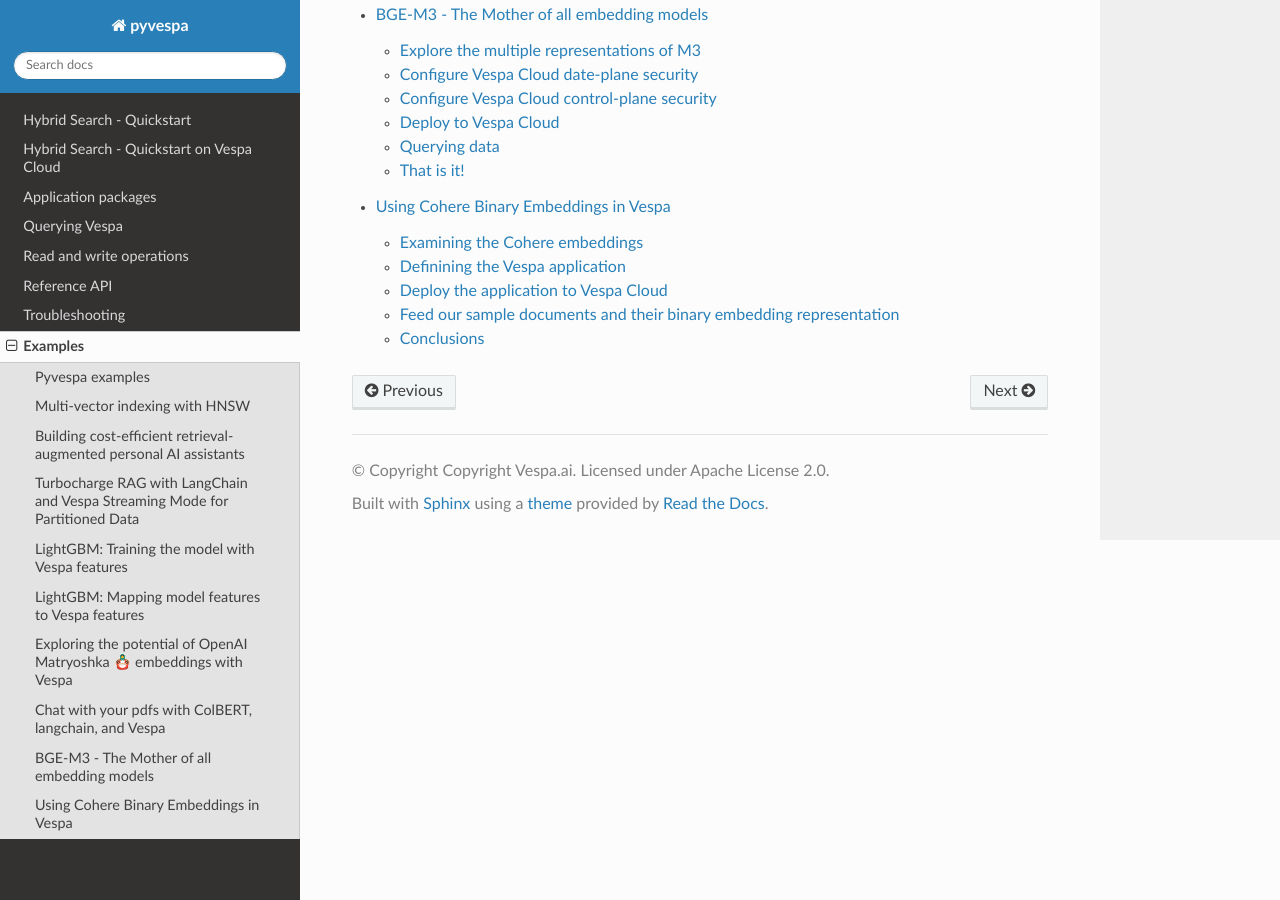
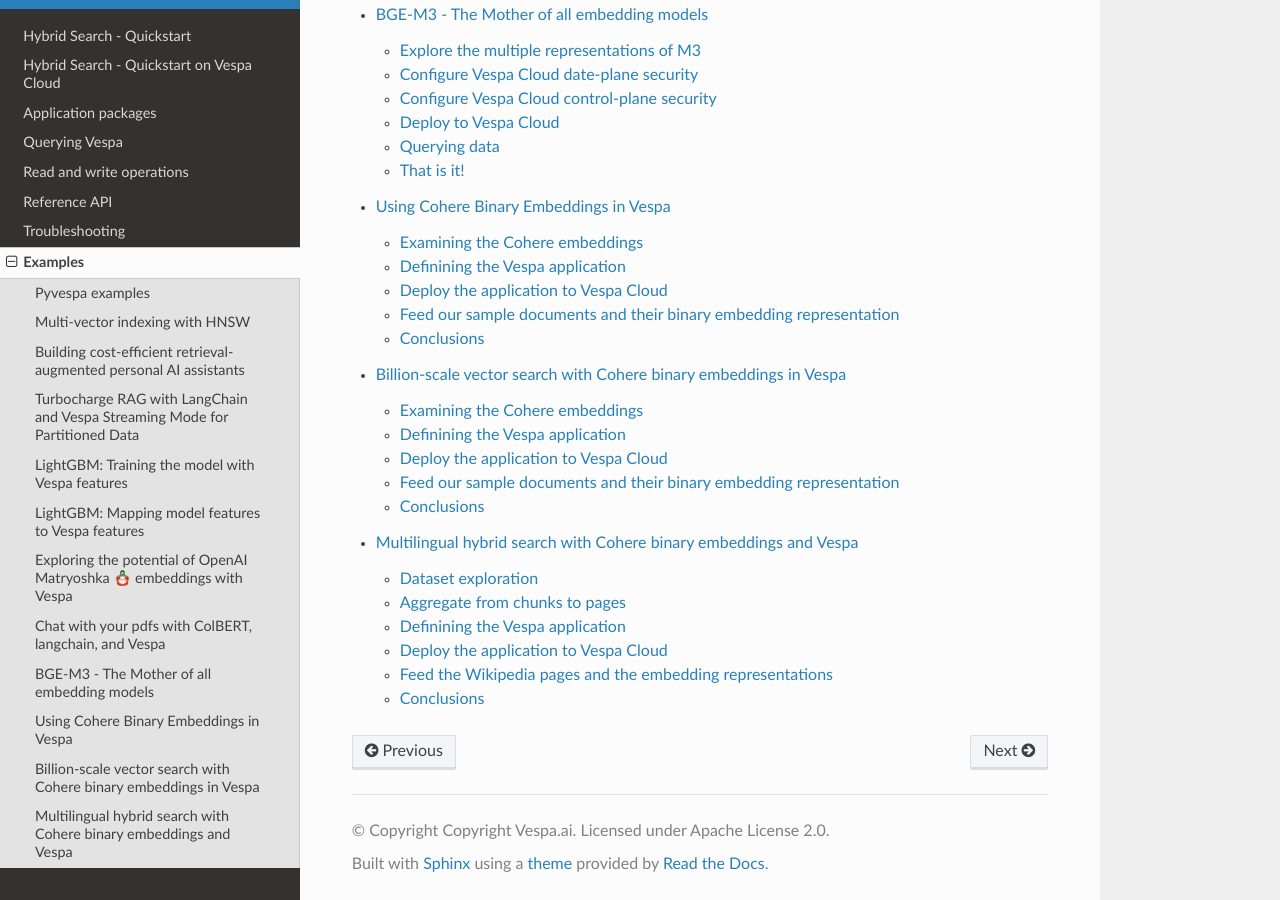
Before and after one commit to vespa-engine/pyvespa, a Sphinx documentation site: the page built from docs/sphinx/source/examples.rst, in a window 1280 px wide and 900 px high, scrolled down 2245 px. Built offline with Sphinx 7.4.7 and the Read the Docs theme 2.0.0, drawn with Linux system fonts in a browser that asks for light colours.

Commit message:
Add to examples

```diff
--- a/docs/sphinx/source/examples.rst
+++ b/docs/sphinx/source/examples.rst
@@ -14,3 +14,5 @@
    examples/chat_with_your_pdfs_using_colbert_langchain_and_Vespa-cloud.ipynb
    examples/mother-of-all-embedding-models-cloud.ipynb
    examples/cohere-binary-vectors-in-vespa-cloud.ipynb
+   examples/billion-scale-vector-search-with-cohere-embeddings.ipynb
+   examples/multilingual-multi-vector-reps-with-cohere.ipynb
```
